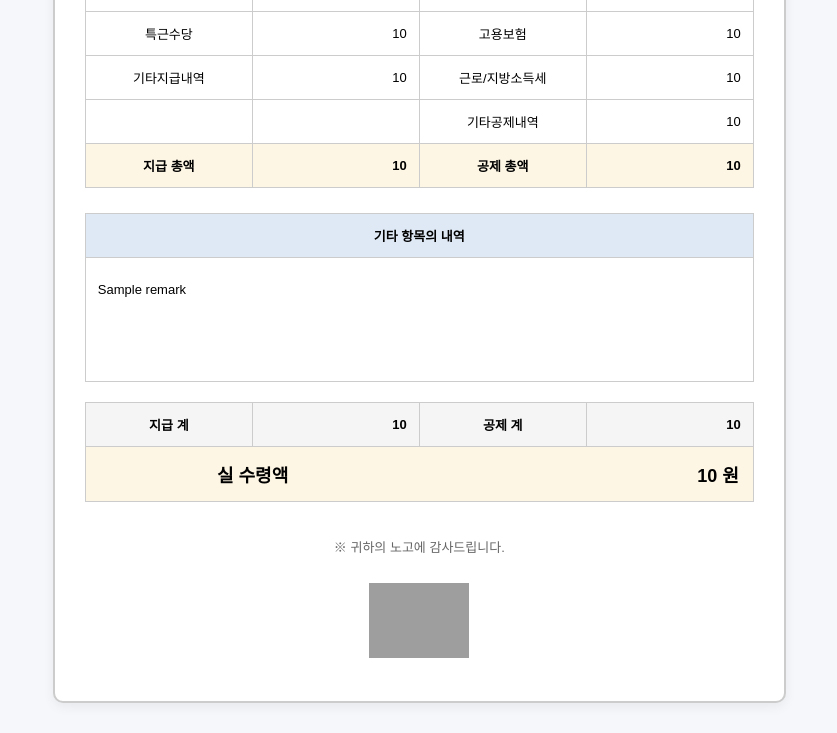
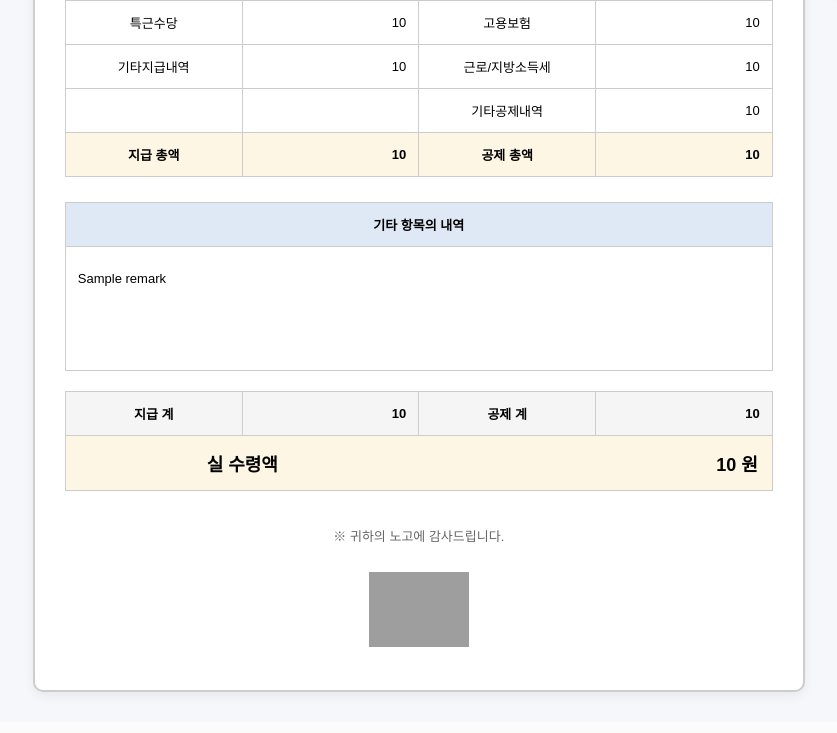
Before and after one commit to saedam2025/certificate_webapp, a Flask app: template templates/send01/employee_worker.html in a window 1280 px wide. Shown: the part 439-1172 px from the top of the page, without its empty margins (170-1007 px from the left). After the commit the page ends 1136 px from the top, so only its background shows below. Run offline with Flask 3, Linux system fonts and the light colour scheme; the template is opened without the code that fills it: most values are stand-ins (such as "Sample title", 1, 10 or a date in 2020); grey boxes are pictures that could not be loaded.

Commit message:
Add files via upload

```diff
--- a/templates/send01/employee_business.html
+++ b/templates/send01/employee_business.html
@@ -14,14 +14,14 @@
 </head>
 <body style="font-family:'Malgun Gothic', sans-serif; background:#f5f7fa; padding:30px;">
 
-<table align="center" border="0" cellpadding="0" cellspacing="0" width="100%" style="max-width:1070px;">
+<table align="center" border="0" cellpadding="0" cellspacing="0" width="100%" style="max-width:1120px;">
   <tr valign="top">
 
       <!-- 왼쪽 투명 공간 (광고와 균형 맞춤, 이부분만 삽입하면 됨) -->
     <td style="width:70px;">&nbsp;</td>
 
     <td style="width:50px;">&nbsp;</td>
-    <td style="width:680px; background:#fff; padding:40px 30px; border:2px solid #ccc; border-radius:10px; box-shadow:0 4px 12px rgba(0,0,0,0.06);">
+    <td style="width:690px; background:#fff; padding:40px 30px; border:2px solid #ccc; border-radius:10px; box-shadow:0 4px 12px rgba(0,0,0,0.06);">
       <div style="text-align:center; color:#ffffff; background:#1f3c88; padding:16px 0; border-radius:6px; font-size:22px; font-weight:bold;">
      지 급 명 세 서
      </div><br>
--- a/templates/send01/employee_worker.html
+++ b/templates/send01/employee_worker.html
@@ -14,16 +14,16 @@
 </head>
 <body style="font-family:'Malgun Gothic', sans-serif; background:#f5f7fa; padding:30px;">
 
-<table align="center" border="0" cellpadding="0" cellspacing="0" width="100%" style="max-width:1070px;">
+<table align="center" border="0" cellpadding="0" cellspacing="0" width="100%" style="max-width:1120px;">
   <tr valign="top">
 
       <!-- 왼쪽 투명 공간 (광고와 균형 맞춤, 이부분만 삽입하면 됨) -->
     <td style="width:70px;">&nbsp;</td>
 
     <td style="width:50px;">&nbsp;</td>
-    <td style="width:680px; background:#fff; padding:40px 30px; border:2px solid #ccc; border-radius:10px; box-shadow:0 4px 12px rgba(0,0,0,0.06);">
+    <td style="width:690px; background:#fff; padding:40px 30px; border:2px solid #ccc; border-radius:10px; box-shadow:0 4px 12px rgba(0,0,0,0.06);">
       <div style="text-align:center; color:#ffffff; background:#1f3c88; padding:16px 0; border-radius:6px; font-size:22px; font-weight:bold;">
-     급여명세서
+     급 여 명 세 서
      </div><br>
 
       <table style="width:100%; table-layout: fixed; margin-bottom:20px; font-size:13px; border-collapse: collapse; text-align: center;">
--- a/templates/send01/retired.html
+++ b/templates/send01/retired.html
@@ -14,14 +14,14 @@
 </head>
 <body style="font-family:'Malgun Gothic', sans-serif; background:#f5f7fa; padding:30px;">
 
-<table align="center" border="0" cellpadding="0" cellspacing="0" width="100%" style="max-width:1170px;">
+<table align="center" border="0" cellpadding="0" cellspacing="0" width="100%" style="max-width:1120px;">
   <tr valign="top">
 
       <!-- 왼쪽 투명 공간 (광고와 균형 맞춤, 이부분만 삽입하면 됨) -->
       <td style="width:70px;">&nbsp;</td>
 
     <td style="width:50px;">&nbsp;</td>
-    <td style="width:680px; background:#fff; padding:40px 30px; border:2px solid #ccc; border-radius:10px; box-shadow:0 4px 12px rgba(0,0,0,0.06);">
+    <td style="width:690px; background:#fff; padding:40px 30px; border:2px solid #ccc; border-radius:10px; box-shadow:0 4px 12px rgba(0,0,0,0.06);">
       <h2 style="text-align:center; color:#ffffff; background:#1f3c88; padding:16px 0; border-radius:6px; font-size:22px;">센터장 근로자 지급명세서</h2><br>
       <p style="text-align:right; font-size:13px; color:#555;">지급일: {{ today }}&nbsp;</p>
 
--- a/templates/send02/employee_business.html
+++ b/templates/send02/employee_business.html
@@ -14,14 +14,14 @@
 </head>
 <body style="font-family:'Malgun Gothic', sans-serif; background:#f5f7fa; padding:30px;">
 
-<table align="center" border="0" cellpadding="0" cellspacing="0" width="100%" style="max-width:1070px;">
+<table align="center" border="0" cellpadding="0" cellspacing="0" width="100%" style="max-width:1120px;">
   <tr valign="top">
 
       <!-- 왼쪽 투명 공간 (광고와 균형 맞춤, 이부분만 삽입하면 됨) -->
     <td style="width:70px;">&nbsp;</td>
 
     <td style="width:50px;">&nbsp;</td>
-    <td style="width:680px; background:#fff; padding:40px 30px; border:2px solid #ccc; border-radius:10px; box-shadow:0 4px 12px rgba(0,0,0,0.06);">
+    <td style="width:690px; background:#fff; padding:40px 30px; border:2px solid #ccc; border-radius:10px; box-shadow:0 4px 12px rgba(0,0,0,0.06);">
       <div style="text-align:center; color:#ffffff; background:#1f3c88; padding:16px 0; border-radius:6px; font-size:22px; font-weight:bold;">
      지 급 명 세 서
      </div><br>
--- a/templates/send02/employee_worker.html
+++ b/templates/send02/employee_worker.html
@@ -14,14 +14,14 @@
 </head>
 <body style="font-family:'Malgun Gothic', sans-serif; background:#f5f7fa; padding:30px;">
 
-<table align="center" border="0" cellpadding="0" cellspacing="0" width="100%" style="max-width:1070px;">
+<table align="center" border="0" cellpadding="0" cellspacing="0" width="100%" style="max-width:1120px;">
   <tr valign="top">
 
       <!-- 왼쪽 투명 공간 (광고와 균형 맞춤, 이부분만 삽입하면 됨) -->
     <td style="width:70px;">&nbsp;</td>
 
     <td style="width:50px;">&nbsp;</td>
-    <td style="width:680px; background:#fff; padding:40px 30px; border:2px solid #ccc; border-radius:10px; box-shadow:0 4px 12px rgba(0,0,0,0.06);">
+    <td style="width:690px; background:#fff; padding:40px 30px; border:2px solid #ccc; border-radius:10px; box-shadow:0 4px 12px rgba(0,0,0,0.06);">
       <div style="text-align:center; color:#ffffff; background:#1f3c88; padding:16px 0; border-radius:6px; font-size:22px; font-weight:bold;">
      급여명세서
      </div><br>
--- a/templates/send02/teacher.html
+++ b/templates/send02/teacher.html
@@ -14,7 +14,7 @@
 </head>
 <body style="font-family:'Malgun Gothic', sans-serif; background:#f5f7fa; padding:30px;">
 
-<table align="center" border="0" cellpadding="0" cellspacing="0" width="100%" style="max-width:1070px;">
+<table align="center" border="0" cellpadding="0" cellspacing="0" width="100%" style="max-width:1120px;">
   <tr valign="top">
 
       <!-- 왼쪽 투명 공간 (광고와 균형 맞춤, 이부분만 삽입하면 됨) -->
@@ -22,7 +22,7 @@
 
 
     <td style="width:50px;">&nbsp;</td>
-    <td style="width:680px; background:#fff; padding:40px 30px; border:2px solid #ccc; border-radius:10px; box-shadow:0 4px 12px rgba(0,0,0,0.06);">
+    <td style="width:690px; background:#fff; padding:40px 30px; border:2px solid #ccc; border-radius:10px; box-shadow:0 4px 12px rgba(0,0,0,0.06);">
       <div style="text-align:center; color:#ffffff; background:#1f3c88; padding:16px 0; border-radius:6px; font-size:22px; font-weight:bold;">
      수수료 지급명세서
      </div><br>
```
